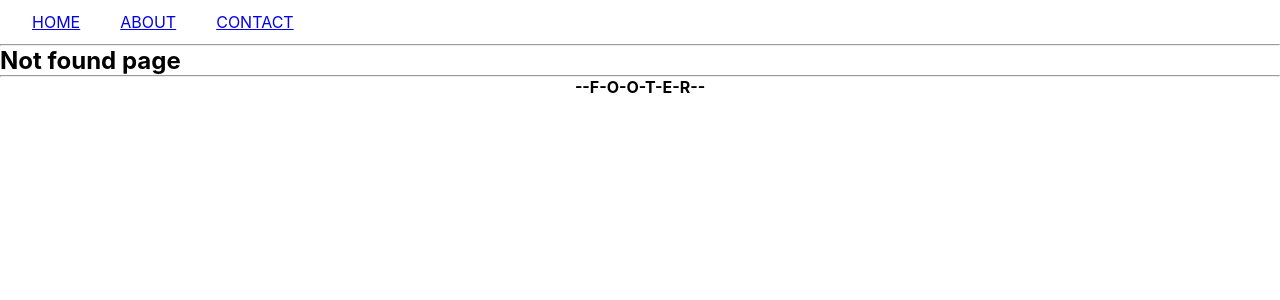
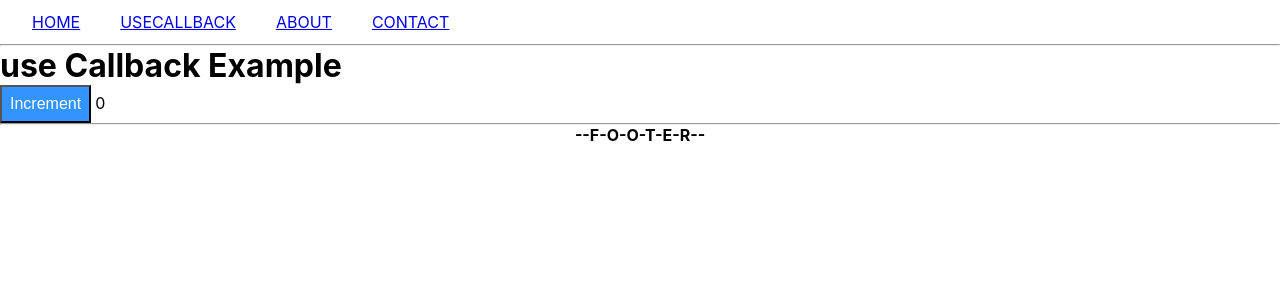
Before and after one commit to jini-labs-2/react-ts-practice, a React (Create React App) app: page /hooks/usecallback in a window 1280 px wide. Before the commit this address had no page. Shown: the top 300 px of the page. Built offline with nearby package versions, Linux system fonts and the light colour scheme.

Commit message:
まだ不要なレンダーリング有り

```diff
--- a/src/App.tsx
+++ b/src/App.tsx
@@ -5,6 +5,7 @@ import Home from './pages/Home';
 import Contact from './pages/Contact';
 import { Route, Routes } from 'react-router-dom';
 import './index.css';
+import UseCallback from './pages/testhooks/UseCallback';
 
 function App() {
   return (
@@ -12,6 +13,9 @@ function App() {
       <Layout>
         <Routes>
           <Route path="/home" element={<Home />} />
+          <Route path="/hooks">
+            <Route path="usecallback" element={<UseCallback />} />
+          </Route>
           <Route path="/about" element={<About />} />
           <Route path="/contact" element={<Contact />} />
           <Route path="/*" element={<h2>Not found page</h2>} />
--- a/src/layouts/Header.tsx
+++ b/src/layouts/Header.tsx
@@ -8,6 +8,7 @@ interface MenuItem {
 
 const mainMenu: MenuItem[] = [
   {to: '/home', name: 'home'},
+  {to: '/hooks/usecallback', name: 'usecallback'},
   {to: '/about', name: 'about'},
   {to: '/contact', name: 'contact'}
 ];
--- /dev/null
+++ b/src/pages/testhooks/UseCallback.tsx
@@ -0,0 +1,36 @@
+import React, { useState } from 'react'
+
+const UseCallback = () => {
+  const [count, setCount] = useState(0);
+  function increment() {
+    setCount(prev => prev + 1);
+  }
+  return (
+    <div>
+      <CountButton onClick={increment} />
+      <CountView count={count} />
+    </div>
+  )
+}
+
+function CountView({count}:{count:number}) {
+  return <span
+        style={{padding: "4px", fontSize: "1rem"}}
+  >{count}</span>
+}
+
+function CountButton({onClick}: {onClick: () => void}) {
+  console.log("countButton rendering.");
+  return (
+    <>
+      <h1>use Callback Example</h1>
+      <button
+        onClick={onClick}
+        style={{padding: "8px", backgroundColor: "#3393ff", color: "white", fontSize: "1rem"
+        }}
+      >Increment</button>
+    </>
+  )
+}
+
+export default UseCallback
```
